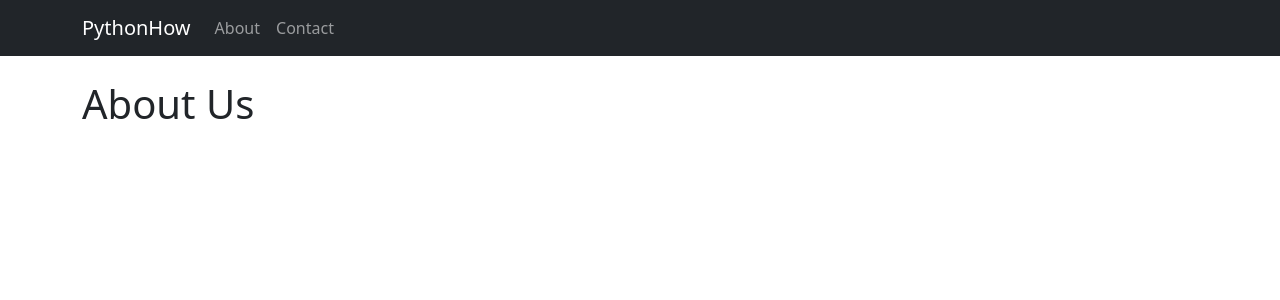
After one commit to FullyRemoteDev/Python-Mega-Course-Ardit-Sulce, a Django app: page /about/ in a window 1280 px wide. The commit adds this page. Shown: the top 300 px of the page. Run offline with Django 4.2, Linux system fonts and the light colour scheme.

Commit message:
adds a base HTML template and a navigation bar

```diff
--- /dev/null
+++ b/17-Job-Application-Web-App-Django/job_application/templates/about.html
@@ -0,0 +1,4 @@
+{% extends 'base.html' %}
+{% block content %}
+<h1 class="mt-4 mb-4">About Us</h1>
+{% endblock %}
--- /dev/null
+++ b/17-Job-Application-Web-App-Django/job_application/templates/base.html
@@ -0,0 +1,37 @@
+<!doctype html>
+<html lang="en">
+<head>
+    <meta charset="UTF-8">
+    <meta name="viewport"
+          content="width=device-width, user-scalable=no, initial-scale=1.0, maximum-scale=1.0, minimum-scale=1.0">
+    <meta http-equiv="X-UA-Compatible" content="ie=edge">
+    <link href="https://cdn.jsdelivr.net/npm/bootstrap@5.3.1/dist/css/bootstrap.min.css" rel="stylesheet" integrity="sha384-4bw+/aepP/YC94hEpVNVgiZdgIC5+VKNBQNGCHeKRQN+PtmoHDEXuppvnDJzQIu9" crossorigin="anonymous">
+    <title>Job Application Form</title>
+</head>
+<body>
+    <nav class="navbar navbar-expand-lg navbar-dark bg-dark">
+      <div class="container">
+        <a class="navbar-brand" href="{% url 'index' %}">PythonHow</a>
+        <button class="navbar-toggler" type="button" data-bs-toggle="collapse" data-bs-target="#navbarNav" aria-controls="navbarNav" aria-expanded="false" aria-label="Toggle navigation">
+          <span class="navbar-toggler-icon"></span>
+        </button>
+        <div class="collapse navbar-collapse" id="navbarNav">
+          <ul class="navbar-nav">
+            <li class="nav-item {% if request.path == '/about/' %}active{% endif %}">
+              <a class="nav-link" href="{% url 'about' %}">About</a>
+            </li>
+            <li class="nav-item">
+              <a class="nav-link" href="#">Contact</a>
+            </li>
+          </ul>
+        </div>
+      </div>
+    </nav>
+    <div class="container">
+        {% block content %}
+        {% endblock %}
+    </div>
+    <script src="https://cdn.jsdelivr.net/npm/@popperjs/core@2.11.8/dist/umd/popper.min.js" integrity="sha384-I7E8VVD/ismYTF4hNIPjVp/Zjvgyol6VFvRkX/vR+Vc4jQkC+hVqc2pM8ODewa9r" crossorigin="anonymous"></script>
+    <script src="https://cdn.jsdelivr.net/npm/bootstrap@5.3.1/dist/js/bootstrap.min.js" integrity="sha384-Rx+T1VzGupg4BHQYs2gCW9It+akI2MM/mndMCy36UVfodzcJcF0GGLxZIzObiEfa" crossorigin="anonymous"></script>
+</body>
+</html>
--- a/17-Job-Application-Web-App-Django/job_application/urls.py
+++ b/17-Job-Application-Web-App-Django/job_application/urls.py
@@ -2,5 +2,6 @@ from django.urls import path
 from . import views
 
 urlpatterns = [
-    path('', views.index, name='index')
+    path('', views.index, name='index'),
+    path('about/', views.about, name='about')
 ]
--- a/17-Job-Application-Web-App-Django/job_application/views.py
+++ b/17-Job-Application-Web-App-Django/job_application/views.py
@@ -35,3 +35,7 @@ def index(request):
             messages.success(request, "Form submitted successfully!")
 
     return render(request, 'index.html')
+
+
+def about(request):
+    return render(request, 'about.html')
```
Also changed, not shown: 17-Job-Application-Web-App-Django/job_application/templates/index.html (+3 -17 lines).
